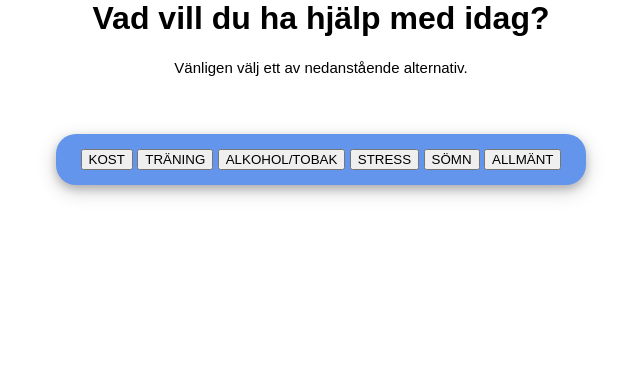
After one commit to Jummis/Projektet, a PHP site: page /chatOptions.php in a window 1280 px wide. The commit adds this page. Shown: the part 429-800 px from the top of the page, without its empty margins (319-959 px from the left). Run offline with PHP 8.4, Linux system fonts and the light colour scheme.

Commit message:
Knappar till val av hjälp

```diff
--- /dev/null
+++ b/chatOptions.php
@@ -0,0 +1,36 @@
+<html>
+
+    <head>
+        <meta http-equiv="content-type" content="text/html; charset=utf-8">
+        <title>Hälsocoachen Chatt</title>
+        <link rel = "stylesheet" href = "main.css">
+        <link href="https://fonts.googleapis.com/css?family=Open+Sans" rel="stylesheet">
+    </head>
+
+    <body>
+        <div id = "header">
+            <img id = "headerIMG" src="https://preview.ibb.co/kgnb5d/HEADERBILD.jpg">
+            <ul>
+            <li><a href="default.asp">MINA SIDOR</a></li>
+            <li><a href="news.asp">CHATT</a></li>
+            <li><a href="logout.php">LOGGA UT</a></li>
+            </ul>
+        </div>
+
+        <div id= "welcome">
+            <h1> Vad vill du ha hjälp med idag? </h1>
+            <p1> Vänligen välj ett av nedanstående alternativ.</p1>
+            <br><br>
+        </div>
+
+        <div id= "optionButtons">
+        <button>KOST</button>
+        <button>TRÄNING</button>
+        <button>ALKOHOL/TOBAK</button>
+        <button>STRESS</button>
+        <button>SÖMN</button>
+        <button>ALLMÄNT</button>
+        </div>
+     </body>
+
+</html>
--- a/main.css
+++ b/main.css
@@ -192,3 +192,15 @@ background-color: #4CAF50;
     margin-right: auto;
     box-shadow: 0 4px 8px 0 rgba(0, 0, 0, 0.2), 0 6px 20px 0 rgba(0, 0, 0, 0.19);
     }
+
+    #optionButtons {
+    border-radius: 20px;
+    padding: 15px;
+    text-align: center;
+    width: 500px;
+    margin-top: 40px;
+    background-color: cornflowerblue;
+    margin-left: auto;
+    margin-right: auto;
+    box-shadow: 0 4px 8px 0 rgba(0, 0, 0, 0.2), 0 6px 20px 0 rgba(0, 0, 0, 0.19);
+    }
```
